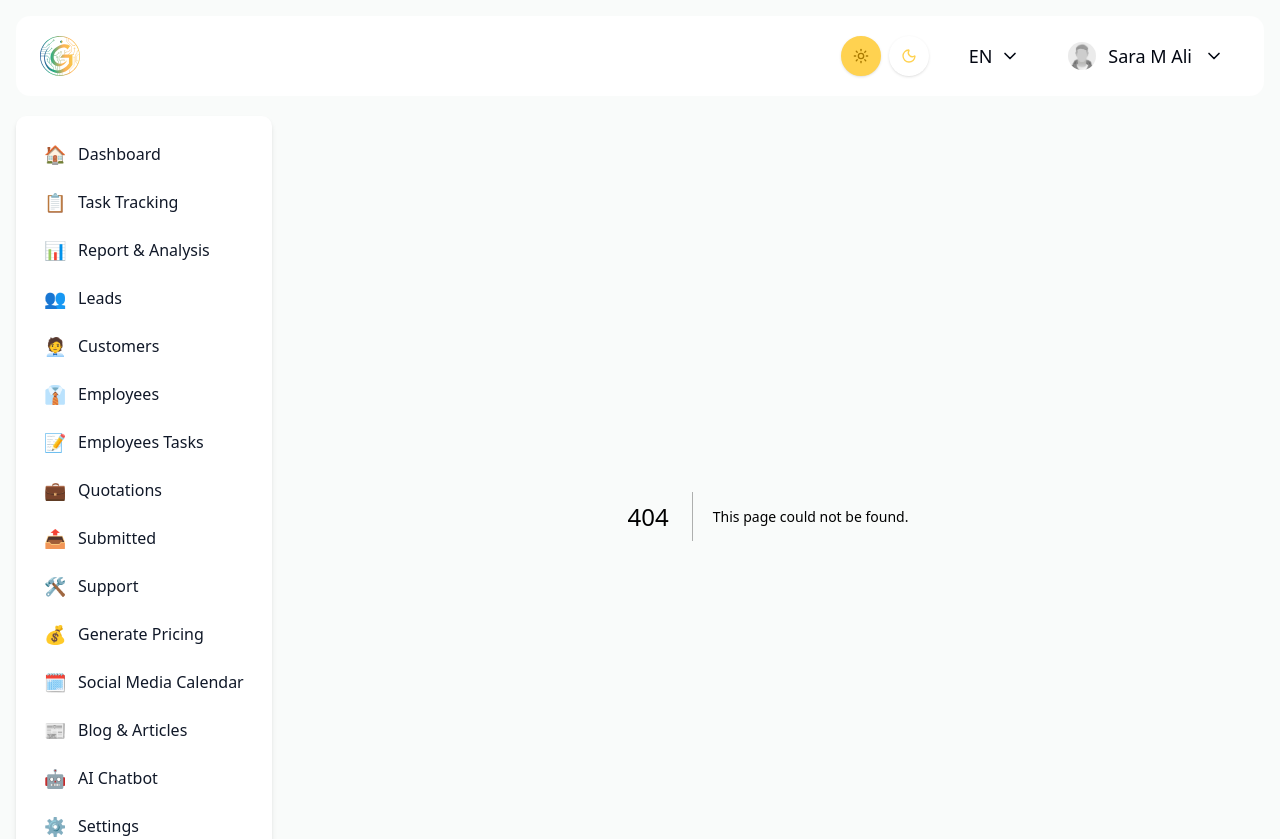
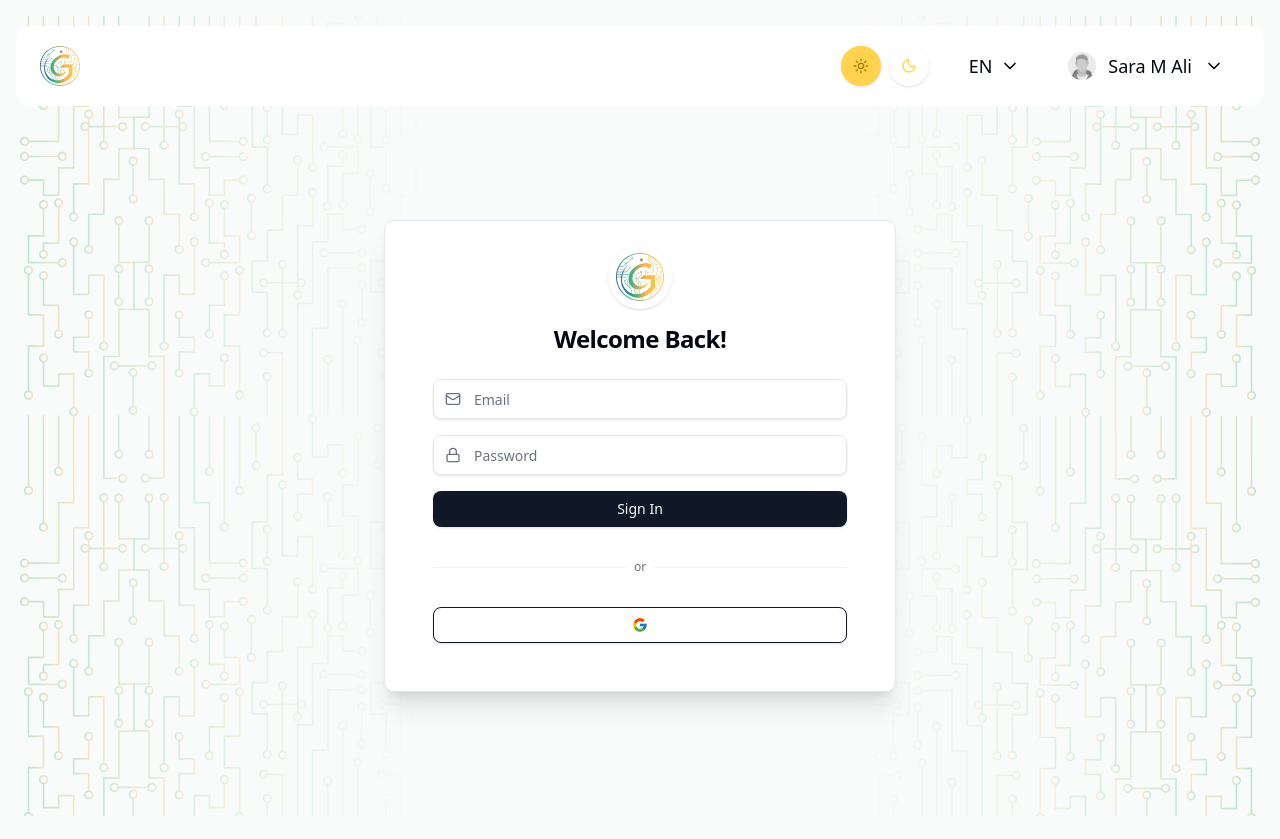
Before and after one commit to nexus-aeon-ai/gaith-frontend, a Next.js app: page /1/login in a window 1280 px wide. Before the commit this address had no page. Shown: the top 839 px of the page. Built offline with nearby package versions, Linux system fonts and the light colour scheme.

Commit message:
--feat ( init login page )

```diff
--- /dev/null
+++ b/src/app/Providers.tsx
@@ -0,0 +1,8 @@
+"use client";
+import { QueryClient, QueryClientProvider } from "@tanstack/react-query";
+import React, { useState } from "react";
+
+export default function Providers({ children }: { children: React.ReactNode }) {
+  const [queryClient] = useState(() => new QueryClient());
+  return <QueryClientProvider client={queryClient}>{children}</QueryClientProvider>;
+}
--- /dev/null
+++ b/src/app/[locale]/(auth)/layout.tsx
@@ -0,0 +1,25 @@
+import React from "react";
+import Image from "next/image";
+import Navbar from "@/components/Navbar";
+
+export default function AuthLayout({ children }: { children: React.ReactNode }) {
+  return (
+    <div className="min-h-screen w-full flex flex-col items-center justify-center relative overflow-hidden">
+      <div className="sticky top-0 left-0 right-0 w-full z-20">
+        <Navbar />
+      </div>
+      <div className="absolute inset-0 -z-10">
+        <Image
+          src="/svgs/pattern.svg"
+          alt="Background pattern"
+          fill
+          className="object-cover object-center select-none pointer-events-none"
+          priority
+        />
+      </div>
+      <div className="w-full flex flex-col items-center justify-center py-12 min-h-[calc(100vh-100px)] max-w-lg">
+        {children}
+      </div>
+    </div>
+  );
+}
--- /dev/null
+++ b/src/app/[locale]/(auth)/login/page.tsx
@@ -0,0 +1,107 @@
+"use client";
+import React from "react";
+import { Card, CardContent, CardHeader, CardTitle } from "@/components/ui/card";
+import { Input } from "@/components/ui/input";
+import { Button } from "@/components/ui/button";
+import { useForm } from "react-hook-form";
+import { z } from "zod";
+import { zodResolver } from "@hookform/resolvers/zod";
+import { useMutation } from "@tanstack/react-query";
+import { signIn } from "next-auth/react";
+import { Loader2, Mail, Lock } from "lucide-react";
+import Image from "next/image";
+import { FcGoogle } from "react-icons/fc";
+const loginSchema = z.object({
+  email: z.string().email({ message: "Invalid email address" }),
+  password: z.string().min(6, { message: "Password must be at least 6 characters" }),
+});
+
+type LoginFormValues = z.infer<typeof loginSchema>;
+
+export default function LoginPage() {
+  const form = useForm<LoginFormValues>({
+    resolver: zodResolver(loginSchema),
+    defaultValues: { email: "", password: "" },
+  });
+
+  const loginMutation = useMutation({
+    mutationFn: async (data: LoginFormValues) => {
+      // Replace with your real API call
+      await new Promise((res) => setTimeout(res, 1000));
+      if (data.email !== "test@example.com" || data.password !== "password123") {
+        throw new Error("Invalid credentials");
+      }
+      return { success: true };
+    },
+    onError: (error: Error) => {
+      form.setError("email", { message: error.message });
+      form.setError("password", { message: error.message });
+    },
+  });
+
+  const onSubmit = (values: LoginFormValues) => {
+    loginMutation.mutate(values);
+  };
+
+  return (
+    <Card className="w-full shadow-xl bg-card text-card-foreground p-6">
+      <CardHeader className="flex flex-col items-center gap-2">
+        <div className="w-16 h-16 rounded-full flex items-center justify-center bg-background shadow">
+          <Image src="/images/logo.svg" alt="Logo" className="w-12 h-12" width={48} height={48} />
+        </div>
+        <CardTitle className="text-2xl font-bold text-center">Welcome Back!</CardTitle>
+      </CardHeader>
+      <CardContent className="flex flex-col gap-4 p-6">
+        <form onSubmit={form.handleSubmit(onSubmit)} className="space-y-4">
+          <div className="relative">
+            <span className="absolute left-3 top-1/2 -translate-y-1/2 text-muted-foreground">
+              <Mail className="w-4 h-4" />
+            </span>
+            <Input
+              type="email"
+              placeholder="Email"
+              {...form.register("email")}
+              autoComplete="email"
+              className={`pl-10 ${form.formState.errors.email ? "border-destructive" : ""}`}
+            />
+            {form.formState.errors.email && (
+              <p className="text-destructive text-xs mt-1">{form.formState.errors.email.message}</p>
+            )}
+          </div>
+          <div className="relative">
+            <span className="absolute left-3 top-1/2 -translate-y-1/2 text-muted-foreground">
+              <Lock className="w-4 h-4" />
+            </span>
+            <Input
+              type="password"
+              placeholder="Password"
+              {...form.register("password")}
+              autoComplete="current-password"
+              className={`pl-10 ${form.formState.errors.password ? "border-destructive" : ""}`}
+            />
+            {form.formState.errors.password && (
+              <p className="text-destructive text-xs mt-1">{form.formState.errors.password.message}</p>
+            )}
+          </div>
+          <Button type="submit" className="w-full" disabled={loginMutation.status === 'pending'}>
+            {loginMutation.status === 'pending' ? <Loader2 className="animate-spin w-4 h-4 mr-2" /> : null}
+            Sign In
+          </Button>
+        </form>
+        <div className="flex items-center my-4">
+          <div className="flex-1 h-px bg-muted" />
+          <span className="mx-2 text-muted-foreground text-xs">or</span>
+          <div className="flex-1 h-px bg-muted" />
+        </div>
+        <Button
+          variant="outline"
+          className="w-full flex items-center gap-2 bg-card"
+          type="button"
+          onClick={() => signIn("google")}
+        >
+            <FcGoogle className="w-4 h-4" />
+        </Button>
+      </CardContent>
+    </Card>
+  );
+}
--- /dev/null
+++ b/src/app/[locale]/(dashboard)/layout.tsx
@@ -0,0 +1,22 @@
+
+import Navbar from "@/components/Navbar";
+import Sidebar from "@/components/Sidebar";
+
+
+export default function RootLayout({
+  children,
+}: Readonly<{
+  children: React.ReactNode;
+}>) {
+  return (
+    <>
+        <Navbar />
+        <div className="flex py-5 min-h-screen">
+          <Sidebar />
+          <main className="flex-1">
+            {children}
+          </main>
+        </div>
+    </>
+  );
+}
--- a/src/app/layout.tsx
+++ b/src/app/layout.tsx
@@ -1,8 +1,8 @@
 import type { Metadata } from "next";
 import { Geist, Geist_Mono } from "next/font/google";
 import "./globals.css";
-import Navbar from "@/components/Navbar";
-import Sidebar from "@/components/Sidebar";
+import Providers from "./Providers";
+import React from "react";
 
 const geistSans = Geist({
   variable: "--font-geist-sans",
@@ -15,8 +15,8 @@ const geistMono = Geist_Mono({
 });
 
 export const metadata: Metadata = {
-  title: "Create Next App",
-  description: "Generated by create next app",
+  title: "Gait - Dashboard",
+  description: "Gait - Dashboard",
 };
 
 export default function RootLayout({
@@ -29,13 +29,9 @@ export default function RootLayout({
       <body
         className={`${geistSans.variable} ${geistMono.variable} antialiased p-4`}
       >
-        <Navbar />
-        <div className="flex py-5 min-h-screen">
-          <Sidebar />
-          <main className="flex-1">
-            {children}
-          </main>
-        </div>
+        <Providers>
+          {children}
+        </Providers>
       </body>
     </html>
   );
--- a/src/middleware.ts
+++ b/src/middleware.ts
@@ -68,5 +68,5 @@ export function middleware(request: NextRequest) {
 
 export const config = {
     // add public routes
-    matcher: ["/((?!api|_next/static|_next/image|favicon.ico|images).*)"],
+    matcher: ["/((?!api|_next/static|_next/image|favicon.ico|images|svgs).*)"],
 };
```
Also changed, not shown: package.json (+7 -0 lines), public/svgs/pattern.svg (added), src/app/[locale]/(dashboard)/page.tsx (renamed from src/app/[locale]/page.tsx), 1 other file (tests, documents, lock files or other folders).
